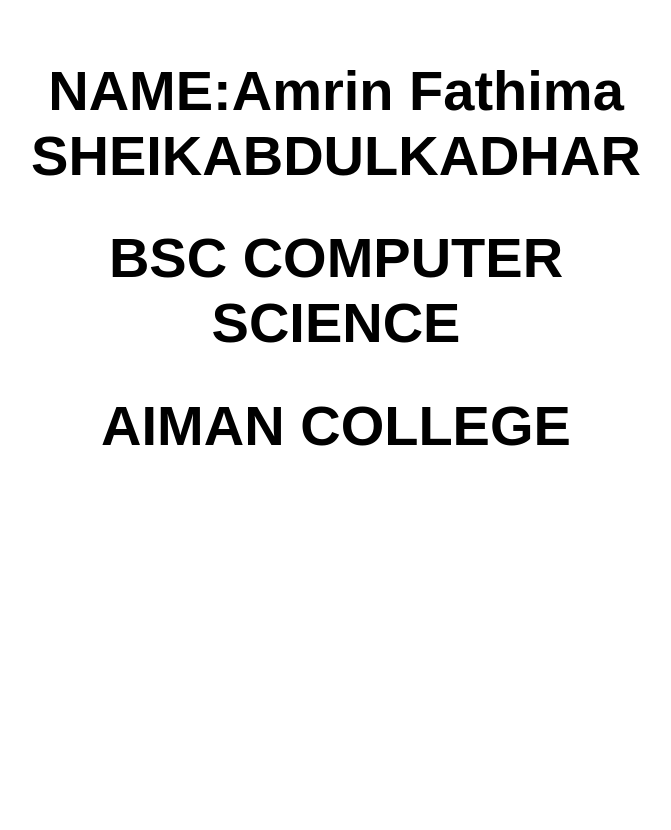
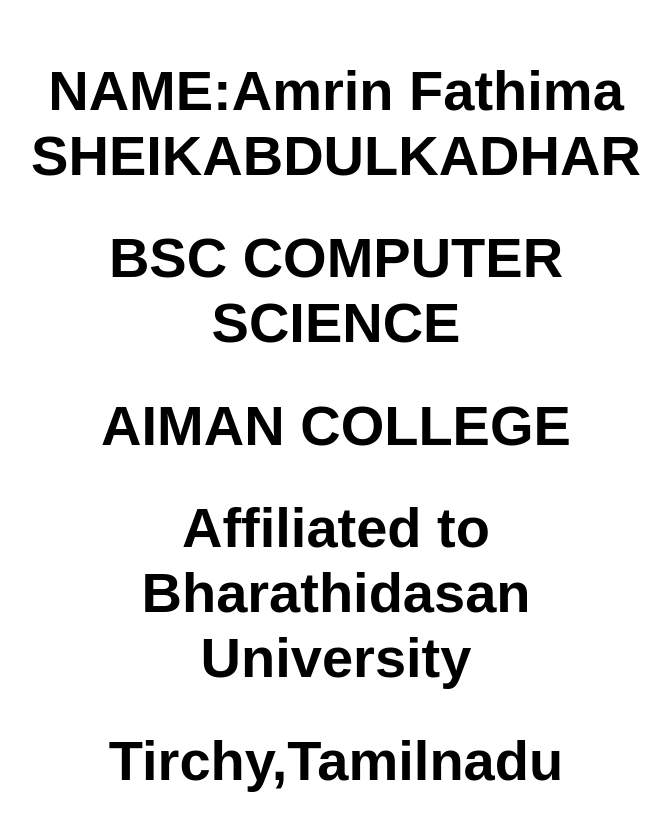
Before and after one commit to AMRINFATHIMASHEIKABDULKADHAR/amrin, a website: page src/index.html in a window 1280 px wide. Shown: the whole page, without its empty margins (304-975 px from the left). Before the commit the page ends 800 px from the top, so only its background shows below. Drawn offline with Linux system fonts and the light colour scheme.

Commit message:
added bio

```diff
--- a/src/index.html
+++ b/src/index.html
@@ -5,7 +5,7 @@
   <meta charset="UTF-8">
   <meta name="viewport" content="width=device-width, initial-scale=1.0">
   <link rel="stylesheet" href="styles.css">
-  <title>Vanilla JavaScript App</title>
+  <title>MY BIO</title>
 </head>
 
 <body>
@@ -15,7 +15,8 @@
     <h1>BSC COMPUTER SCIENCE</h1>
     <h1>AIMAN COLLEGE</h1>
 
-    <h1></h1>
+    <h1>Affiliated to Bharathidasan University</h1>
+    <h1>Tirchy,Tamilnadu</h1>
   </main>
 </body>
 
```
